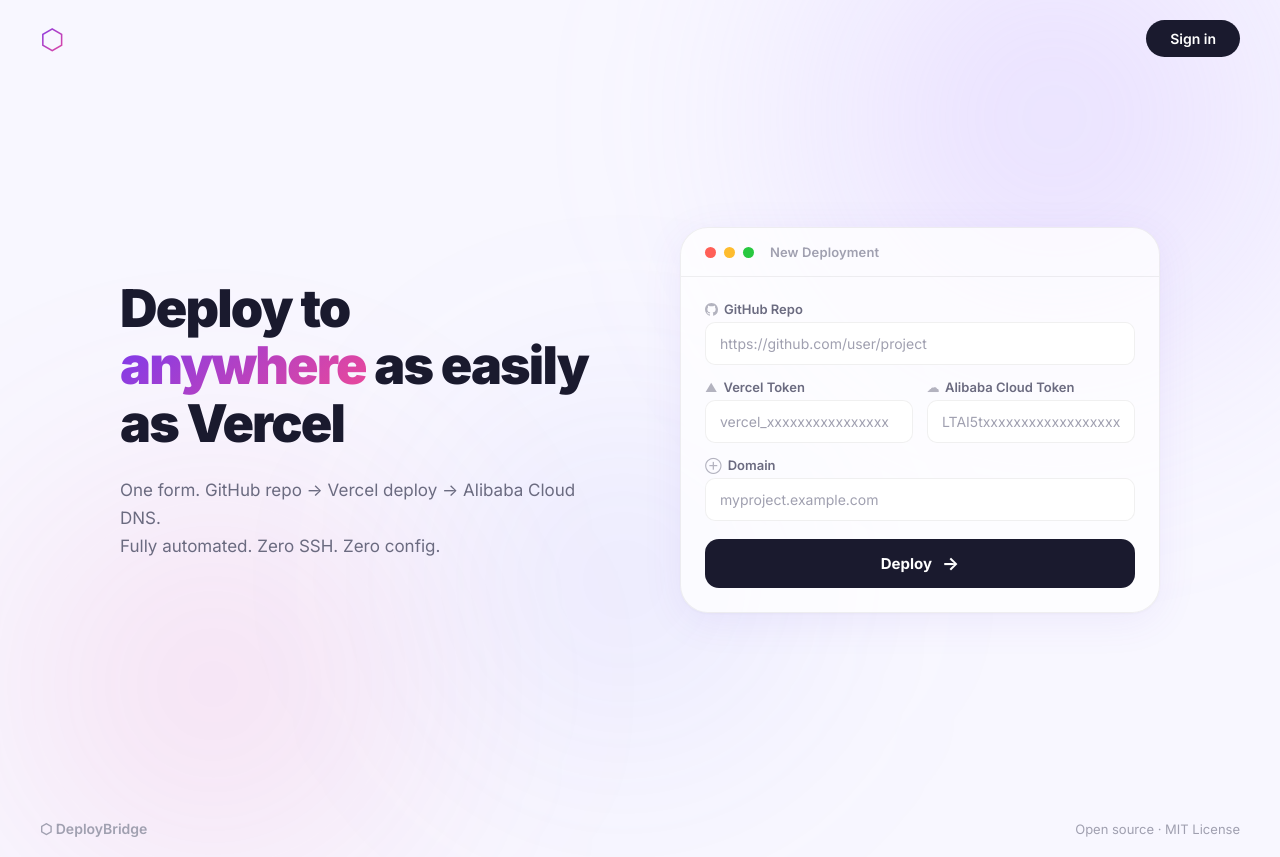
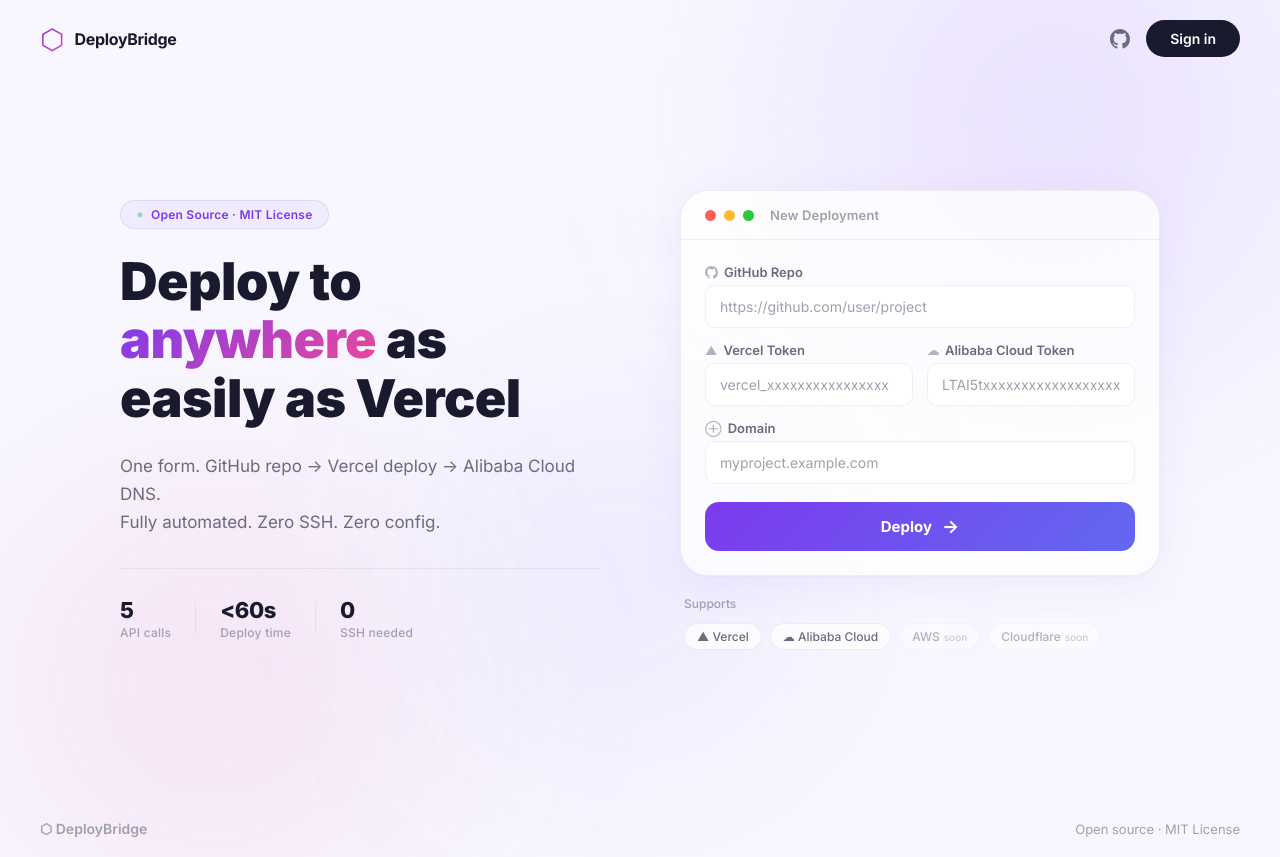
Before and after one commit to maximosovsky/deploy-bridge, a website: page index.html in a window 1280 px wide. Drawn offline with Linux system fonts and the light colour scheme.

Commit message:
Polish landing page: gradient button, badge, stats, provider badges

```diff
--- a/index.html
+++ b/index.html
@@ -25,13 +25,25 @@
   <nav class="nav">
     <div class="nav__logo">
       <span class="nav__logo-icon">⬡</span>
+      <span class="nav__logo-text">DeployBridge</span>
     </div>
-    <a href="#" class="nav__signin">Sign in</a>
+    <div class="nav__right">
+      <a href="https://github.com/maximosovsky/deploy-bridge" class="nav__github" target="_blank" title="GitHub">
+        <svg width="20" height="20" viewBox="0 0 16 16" fill="currentColor">
+          <path d="M8 0C3.58 0 0 3.58 0 8c0 3.54 2.29 6.53 5.47 7.59.4.07.55-.17.55-.38 0-.19-.01-.82-.01-1.49-2.01.37-2.53-.49-2.69-.94-.09-.23-.48-.94-.82-1.13-.28-.15-.68-.52-.01-.53.63-.01 1.08.58 1.23.82.72 1.21 1.87.87 2.33.66.07-.52.28-.87.51-1.07-1.78-.2-3.64-.89-3.64-3.95 0-.87.31-1.59.82-2.15-.08-.2-.36-1.02.08-2.12 0 0 .67-.21 2.2.82.64-.18 1.32-.27 2-.27.68 0 1.36.09 2 .27 1.53-1.04 2.2-.82 2.2-.82.44 1.1.16 1.92.08 2.12.51.56.82 1.27.82 2.15 0 3.07-1.87 3.75-3.65 3.95.29.25.54.73.54 1.48 0 1.07-.01 1.93-.01 2.2 0 .21.15.46.55.38A8.013 8.013 0 0016 8c0-4.42-3.58-8-8-8z"/>
+        </svg>
+      </a>
+      <a href="#" class="nav__signin">Sign in</a>
+    </div>
   </nav>
 
   <!-- Hero: two columns -->
   <main class="hero">
     <div class="hero__left">
+      <div class="hero__badge">
+        <span class="hero__badge-dot"></span>
+        Open Source · MIT License
+      </div>
       <h1 class="hero__title">
         Deploy to <span class="gradient-text">anywhere</span>
         as easily as Vercel
@@ -40,6 +52,22 @@
         One form. GitHub repo → Vercel deploy → Alibaba Cloud DNS.<br>
         Fully automated. Zero SSH. Zero config.
       </p>
+      <div class="hero__stats">
+        <div class="hero__stat">
+          <span class="hero__stat-value">5</span>
+          <span class="hero__stat-label">API calls</span>
+        </div>
+        <div class="hero__stat-divider"></div>
+        <div class="hero__stat">
+          <span class="hero__stat-value">&lt;60s</span>
+          <span class="hero__stat-label">Deploy time</span>
+        </div>
+        <div class="hero__stat-divider"></div>
+        <div class="hero__stat">
+          <span class="hero__stat-value">0</span>
+          <span class="hero__stat-label">SSH needed</span>
+        </div>
+      </div>
     </div>
 
     <div class="hero__right">
@@ -129,6 +157,17 @@
           </div>
         </div>
       </div>
+
+      <!-- Provider badges -->
+      <div class="providers">
+        <span class="providers__label">Supports</span>
+        <div class="providers__list">
+          <span class="provider-badge">▲ Vercel</span>
+          <span class="provider-badge">☁ Alibaba Cloud</span>
+          <span class="provider-badge provider-badge--soon">AWS <small>soon</small></span>
+          <span class="provider-badge provider-badge--soon">Cloudflare <small>soon</small></span>
+        </div>
+      </div>
     </div>
   </main>
 
--- a/style.css
+++ b/style.css
@@ -27,8 +27,9 @@
   --accent-pink: #ec4899;
   --accent-blue: #6366f1;
   --gradient-text: linear-gradient(135deg, #7c3aed 0%, #ec4899 100%);
+  --gradient-btn: linear-gradient(135deg, #7c3aed 0%, #6366f1 50%, #ec4899 100%);
   --shadow-card: 0 8px 40px rgba(120, 80, 220, 0.08), 0 1px 3px rgba(0, 0, 0, 0.04);
-  --shadow-card-hover: 0 16px 60px rgba(120, 80, 220, 0.12), 0 2px 6px rgba(0, 0, 0, 0.06);
+  --shadow-card-hover: 0 20px 60px rgba(120, 80, 220, 0.14), 0 2px 6px rgba(0, 0, 0, 0.06);
   --radius-sm: 10px;
   --radius-md: 14px;
   --radius-lg: 22px;
@@ -90,39 +91,18 @@
 }
 
 @keyframes drift1 {
-
-  0%,
-  100% {
-    transform: translate(0, 0) scale(1);
-  }
-
-  50% {
-    transform: translate(-60px, 40px) scale(1.05);
-  }
+  0%, 100% { transform: translate(0, 0) scale(1); }
+  50% { transform: translate(-60px, 40px) scale(1.05); }
 }
 
 @keyframes drift2 {
-
-  0%,
-  100% {
-    transform: translate(0, 0) scale(1);
-  }
-
-  50% {
-    transform: translate(50px, -60px) scale(1.08);
-  }
+  0%, 100% { transform: translate(0, 0) scale(1); }
+  50% { transform: translate(50px, -60px) scale(1.08); }
 }
 
 @keyframes drift3 {
-
-  0%,
-  100% {
-    transform: translate(0, 0) scale(1);
-  }
-
-  50% {
-    transform: translate(-30px, 30px) scale(1.1);
-  }
+  0%, 100% { transform: translate(0, 0) scale(1); }
+  50% { transform: translate(-30px, 30px) scale(1.1); }
 }
 
 /* --- Navigation (no border, transparent) --- */
@@ -141,6 +121,7 @@
 .nav__logo {
   display: flex;
   align-items: center;
+  gap: 10px;
 }
 
 .nav__logo-icon {
@@ -151,13 +132,36 @@
   background-clip: text;
 }
 
+.nav__logo-text {
+  font-size: 16px;
+  font-weight: 700;
+  color: var(--text-primary);
+  letter-spacing: -0.02em;
+}
+
+.nav__right {
+  display: flex;
+  align-items: center;
+  gap: 16px;
+}
+
+.nav__github {
+  display: flex;
+  align-items: center;
+  color: var(--text-secondary);
+  transition: color var(--transition);
+}
+
+.nav__github:hover {
+  color: var(--text-primary);
+}
+
 .nav__signin {
-  color: var(--text-primary);
+  color: #fff;
   text-decoration: none;
   font-size: 14px;
   font-weight: 600;
   background: var(--text-primary);
-  color: #fff;
   padding: 10px 24px;
   border-radius: 100px;
   transition: all var(--transition);
@@ -191,11 +195,40 @@
   animation: fadeInUp 0.7s ease-out;
 }
 
+/* Badge */
+.hero__badge {
+  display: inline-flex;
+  align-items: center;
+  gap: 8px;
+  padding: 6px 16px;
+  border-radius: 100px;
+  background: rgba(124, 58, 237, 0.06);
+  border: 1px solid rgba(124, 58, 237, 0.12);
+  font-size: 12px;
+  font-weight: 600;
+  color: var(--accent-violet);
+  margin-bottom: 24px;
+  letter-spacing: 0.02em;
+}
+
+.hero__badge-dot {
+  width: 6px;
+  height: 6px;
+  border-radius: 50%;
+  background: #22c55e;
+  animation: pulse-dot 2s ease-in-out infinite;
+}
+
+@keyframes pulse-dot {
+  0%, 100% { opacity: 1; transform: scale(1); }
+  50% { opacity: 0.5; transform: scale(0.8); }
+}
+
 .hero__title {
   font-size: 52px;
   font-weight: 900;
-  line-height: 1.1;
-  letter-spacing: -0.035em;
+  line-height: 1.12;
+  letter-spacing: -0.01em;
   margin-bottom: 24px;
   color: var(--text-primary);
 }
@@ -214,6 +247,42 @@
   font-weight: 400;
 }
 
+/* Stats row */
+.hero__stats {
+  display: flex;
+  align-items: center;
+  gap: 24px;
+  margin-top: 32px;
+  padding-top: 28px;
+  border-top: 1px solid var(--border);
+}
+
+.hero__stat {
+  display: flex;
+  flex-direction: column;
+  gap: 2px;
+}
+
+.hero__stat-value {
+  font-size: 22px;
+  font-weight: 800;
+  color: var(--text-primary);
+  letter-spacing: -0.02em;
+}
+
+.hero__stat-label {
+  font-size: 12px;
+  font-weight: 500;
+  color: var(--text-tertiary);
+  letter-spacing: 0.02em;
+}
+
+.hero__stat-divider {
+  width: 1px;
+  height: 32px;
+  background: var(--border);
+}
+
 /* Right: deploy card */
 .hero__right {
   flex: 1;
@@ -230,11 +299,13 @@
   backdrop-filter: blur(40px);
   -webkit-backdrop-filter: blur(40px);
   box-shadow: var(--shadow-card);
-  transition: box-shadow 0.4s ease;
+  transition: all 0.4s ease;
 }
 
 .deploy-card:hover {
   box-shadow: var(--shadow-card-hover);
+  border-color: var(--border-hover);
+  transform: translateY(-2px);
 }
 
 .deploy-card__header {
@@ -251,17 +322,9 @@
   border-radius: 50%;
 }
 
-.deploy-card__dot--red {
-  background: #ff5f57;
-}
-
-.deploy-card__dot--yellow {
-  background: #febc2e;
-}
-
-.deploy-card__dot--green {
-  background: #28c840;
-}
+.deploy-card__dot--red { background: #ff5f57; }
+.deploy-card__dot--yellow { background: #febc2e; }
+.deploy-card__dot--green { background: #28c840; }
 
 .deploy-card__title {
   margin-left: 8px;
@@ -336,7 +399,7 @@
   box-shadow: 0 0 0 3px rgba(124, 58, 237, 0.08);
 }
 
-/* --- Deploy Button --- */
+/* --- Deploy Button (gradient) --- */
 .deploy-btn {
   display: flex;
   align-items: center;
@@ -345,7 +408,9 @@
   width: 100%;
   padding: 14px 24px;
   margin-top: 4px;
-  background: var(--text-primary);
+  background: var(--gradient-btn);
+  background-size: 200% 100%;
+  background-position: 0% 50%;
   color: #fff;
   border: none;
   border-radius: var(--radius-md);
@@ -359,9 +424,9 @@
 }
 
 .deploy-btn:hover {
-  background: #2d2d44;
+  background-position: 100% 50%;
   transform: translateY(-1px);
-  box-shadow: 0 8px 24px rgba(26, 26, 46, 0.2);
+  box-shadow: 0 8px 24px rgba(124, 58, 237, 0.3);
 }
 
 .deploy-btn:active {
@@ -375,6 +440,51 @@
 
 .deploy-btn:hover .deploy-btn__arrow {
   transform: translateX(4px);
+}
+
+/* --- Provider Badges --- */
+.providers {
+  display: flex;
+  align-items: center;
+  gap: 12px;
+  margin-top: 20px;
+  padding: 0 4px;
+  flex-wrap: wrap;
+}
+
+.providers__label {
+  font-size: 12px;
+  font-weight: 500;
+  color: var(--text-tertiary);
+}
+
+.providers__list {
+  display: flex;
+  gap: 8px;
+  flex-wrap: wrap;
+}
+
+.provider-badge {
+  display: inline-flex;
+  align-items: center;
+  gap: 4px;
+  padding: 5px 12px;
+  border-radius: 100px;
+  background: rgba(255, 255, 255, 0.7);
+  border: 1px solid var(--border);
+  font-size: 12px;
+  font-weight: 500;
+  color: var(--text-secondary);
+  backdrop-filter: blur(10px);
+}
+
+.provider-badge--soon {
+  opacity: 0.5;
+}
+
+.provider-badge--soon small {
+  font-size: 10px;
+  color: var(--text-tertiary);
 }
 
 /* --- Progress Steps --- */
@@ -447,9 +557,7 @@
 }
 
 @keyframes spin {
-  to {
-    transform: rotate(360deg);
-  }
+  to { transform: rotate(360deg); }
 }
 
 /* --- Footer --- */
@@ -481,25 +589,13 @@
 
 /* --- Animations --- */
 @keyframes fadeInUp {
-  from {
-    opacity: 0;
-    transform: translateY(24px);
-  }
-
-  to {
-    opacity: 1;
-    transform: translateY(0);
-  }
+  from { opacity: 0; transform: translateY(24px); }
+  to { opacity: 1; transform: translateY(0); }
 }
 
 @keyframes fadeIn {
-  from {
-    opacity: 0;
-  }
-
-  to {
-    opacity: 1;
-  }
+  from { opacity: 0; }
+  to { opacity: 1; }
 }
 
 /* --- Responsive --- */
@@ -511,34 +607,27 @@
     text-align: center;
   }
 
-  .hero__left {
-    max-width: 100%;
+  .hero__left { max-width: 100%; }
+  .hero__title { font-size: 38px; }
+  .hero__right { max-width: 100%; width: 100%; }
+  .form-row { grid-template-columns: 1fr; }
+
+  .hero__stats {
+    justify-content: center;
   }
 
-  .hero__title {
-    font-size: 38px;
+  .hero__badge {
+    margin-left: auto;
+    margin-right: auto;
   }
 
-  .hero__right {
-    max-width: 100%;
-    width: 100%;
-  }
-
-  .form-row {
-    grid-template-columns: 1fr;
+  .providers {
+    justify-content: center;
   }
 }
 
 @media (max-width: 480px) {
-  .nav {
-    padding: 16px 20px;
-  }
-
-  .hero__title {
-    font-size: 32px;
-  }
-
-  .deploy-card {
-    border-radius: var(--radius-lg);
-  }
+  .nav { padding: 16px 20px; }
+  .hero__title { font-size: 32px; }
+  .deploy-card { border-radius: var(--radius-lg); }
 }
```
Also changed, not shown: article-images/accesskey.png, article-images/dns_conflict.png, article-images/oss_purchase.png.
